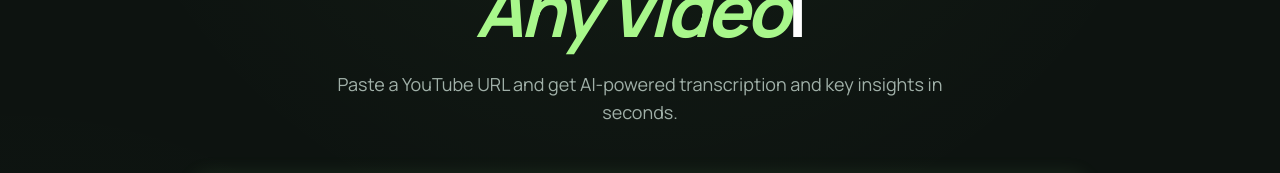
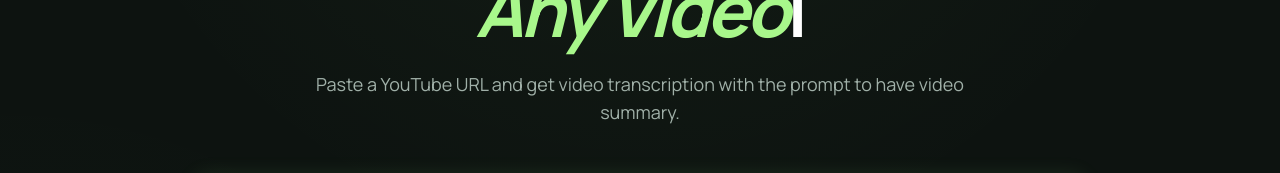
Before and after one commit to Reddidgy/transcribe_yt_video, a React (Vite) app in the folder src/frontend/: page / in a window 1280 px wide. Shown: the part 146-319 px from the top of the page. Built offline with nearby package versions, Linux system fonts and the light colour scheme.

Commit message:
fix of information in App.tsx

```diff
--- a/src/frontend/src/App.tsx
+++ b/src/frontend/src/App.tsx
@@ -89,7 +89,7 @@ const App = () => {
                         <span className="text-primary italic">Any Video</span>{cursorVisible ? '|' : ' '}
                     </h1>
                     <p className="text-textSecondary text-lg max-w-2xl mx-auto">
-                        Paste a YouTube URL and get AI-powered transcription and key insights in seconds.
+                        Paste a YouTube URL and get video transcription with the prompt to have video summary.
                     </p>
                 </motion.div>
 
@@ -147,7 +147,7 @@ const App = () => {
                                 <div className="flex justify-between items-center mb-6">
                                     <h3 className="text-xl font-semibold flex items-center gap-2">
                                         <Sparkles size={20} className="text-primary" />
-                                        Key Insights
+                                        Video Transcript + Prompt for AI
                                     </h3>
                                     <button
                                         onClick={handleCopy}
```
Also changed, not shown: 1 other file (tests, documents, lock files or other folders).
